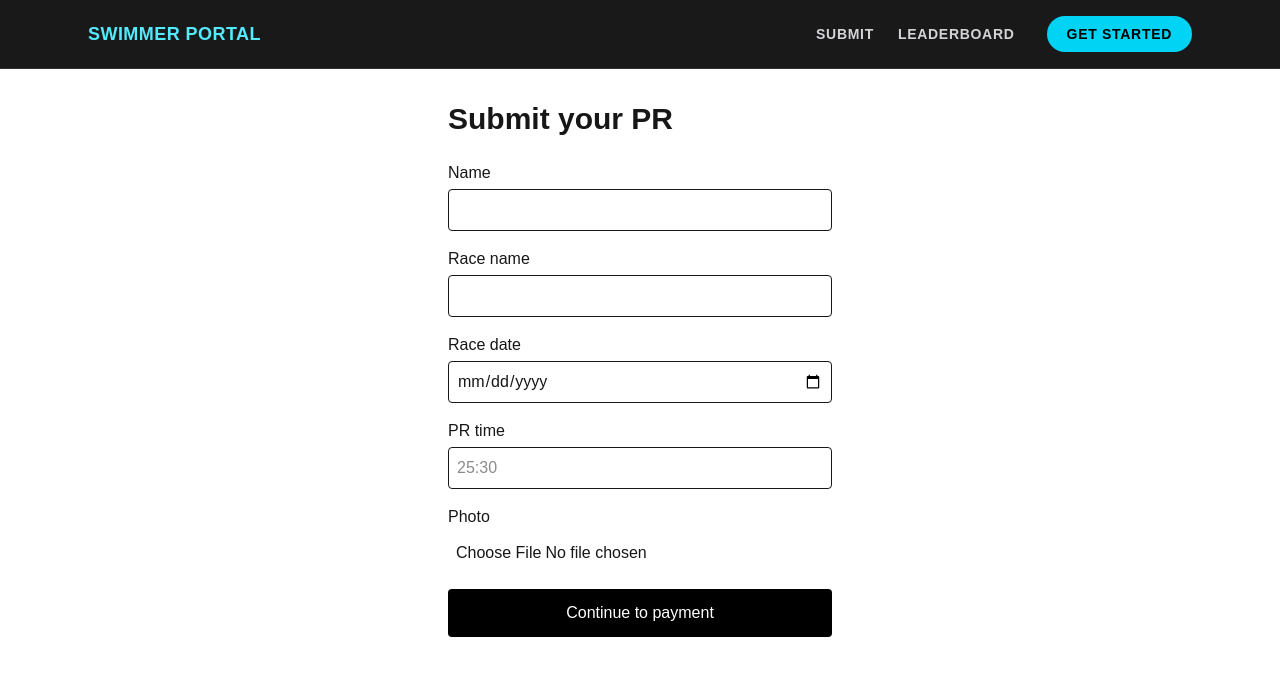
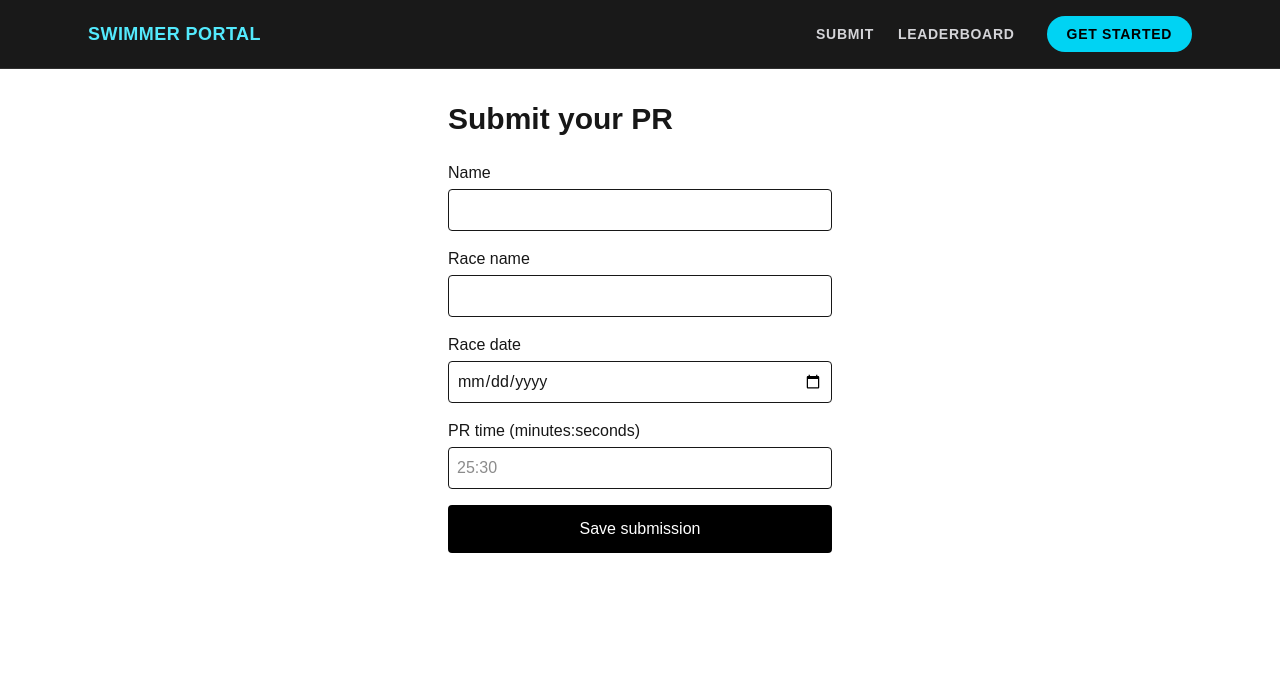
Before and after one commit to redpandaglacier/swimmer-portal, a Next.js app: page /submit in a window 1280 px wide. Shown: the top 676 px of the page. Built offline with nearby package versions, Linux system fonts and the light colour scheme.

Commit message:
Connect submit form and leaderboard to Supabase

```diff
--- /dev/null
+++ b/app/submit/actions.ts
@@ -0,0 +1,35 @@
+"use server";
+
+import { createClient } from "@supabase/supabase-js";
+import { redirect } from "next/navigation";
+
+export async function submitEntry(formData: FormData) {
+  const name = String(formData.get("name") ?? "").trim();
+  const raceName = String(formData.get("race_name") ?? "").trim();
+  const raceDate = String(formData.get("race_date") ?? "").trim();
+  const pr = String(formData.get("pr") ?? "").trim();
+
+  const match = pr.match(/^(\d{1,3}):([0-5]\d)$/);
+  if (!name || !match) {
+    throw new Error("Enter a name and a PR in minutes:seconds format, like 25:30.");
+  }
+  const prSeconds = Number(match[1]) * 60 + Number(match[2]);
+
+  const supabase = createClient(
+    process.env.SUPABASE_URL!,
+    process.env.SUPABASE_SERVICE_ROLE_KEY!
+  );
+
+  const { error } = await supabase.from("submissions").insert({
+    name,
+    race_name: raceName || null,
+    race_date: raceDate || null,
+    pr_seconds: prSeconds,
+  });
+
+  if (error) {
+    throw new Error("Could not save your submission. Please try again.");
+  }
+
+  redirect("/leaderboard");
+}
--- a/app/submit/page.tsx
+++ b/app/submit/page.tsx
@@ -1,8 +1,10 @@
+import { submitEntry } from "./actions";
+
 export default function SubmitPage() {
   return (
     <main className="mx-auto max-w-md p-8">
       <h1 className="text-3xl font-bold">Submit your PR</h1>
-      <form className="mt-6 flex flex-col gap-4">
+      <form action={submitEntry} className="mt-6 flex flex-col gap-4">
         <label className="flex flex-col gap-1">
           Name
           <input name="name" required className="rounded border p-2" />
@@ -16,15 +18,11 @@ export default function SubmitPage() {
           <input name="race_date" type="date" className="rounded border p-2" />
         </label>
         <label className="flex flex-col gap-1">
-          PR time
+          PR time (minutes:seconds)
           <input name="pr" placeholder="25:30" required className="rounded border p-2" />
         </label>
-        <label className="flex flex-col gap-1">
-          Photo
-          <input name="photo" type="file" accept="image/*" className="p-2" />
-        </label>
         <button type="submit" className="rounded bg-black px-6 py-3 text-white">
-          Continue to payment
+          Save submission
         </button>
       </form>
     </main>
--- a/package.json
+++ b/package.json
@@ -9,6 +9,7 @@
     "lint": "eslint"
   },
   "dependencies": {
+    "@supabase/supabase-js": "^2.118.0",
     "next": "16.4.3",
     "react": "19.3.0",
     "react-dom": "19.3.0"
```
Also changed, not shown: 1 other file (tests, documents, lock files or other folders).
